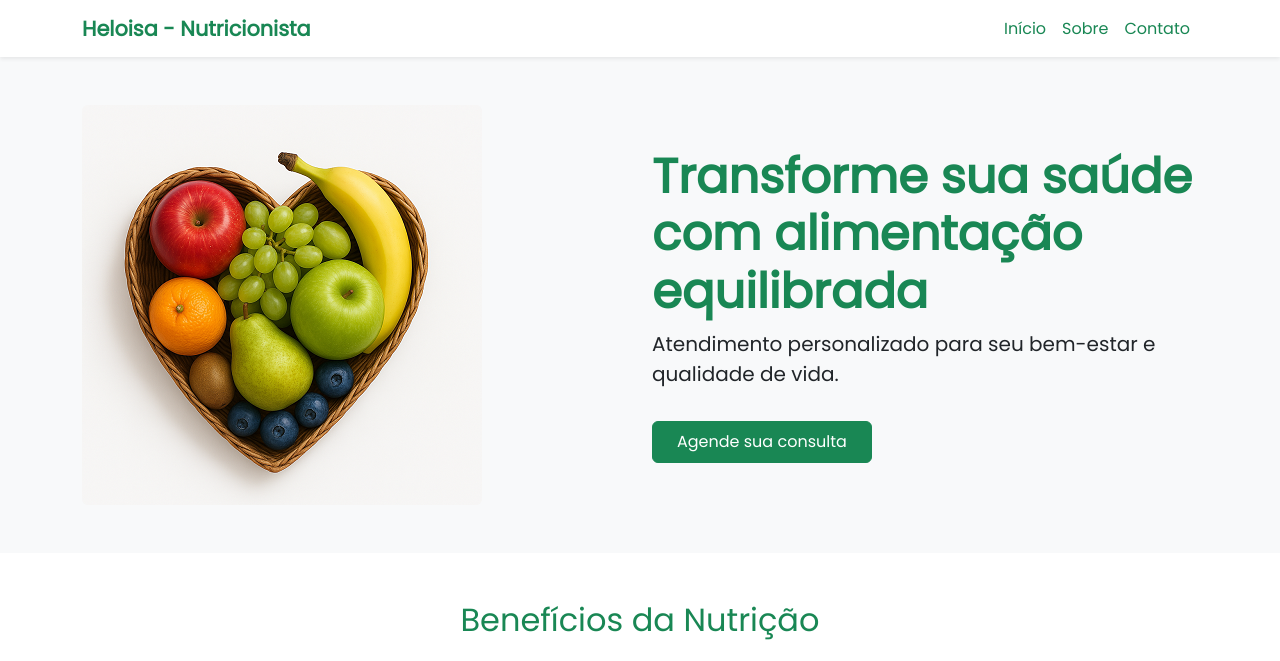
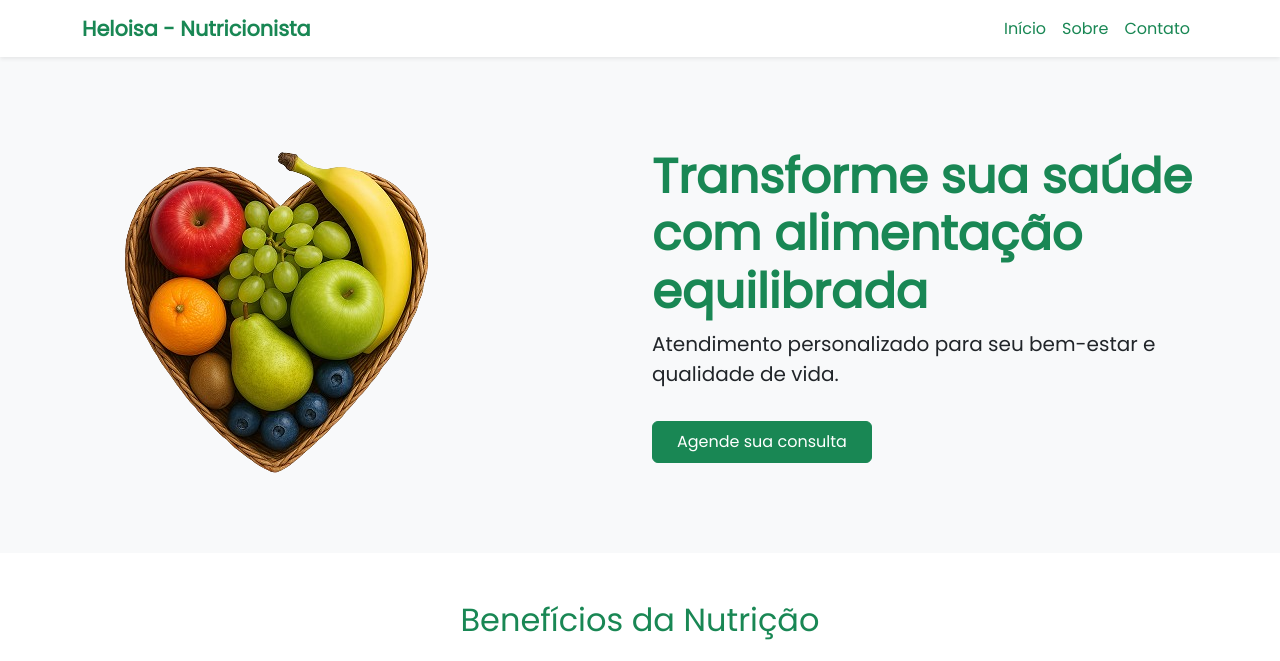
Before and after one commit to jaysonstn/Nutri, a plain HTML site: page index.html in a window 1280 px wide. Shown: the top 661 px of the page. Drawn offline with nearby package versions, Linux system fonts and the light colour scheme.

Commit message:
Update index.html

```diff
--- a/index.html
+++ b/index.html
@@ -35,7 +35,7 @@
         <div class="row align-items-center">
           <!-- Imagem à esquerda -->
           <div class="col-md-6 mb-4 mb-md-0 text-center text-md-start">
-            <img src="./assets/images/frutas.png" alt="Imagem ilustrativa" class="img-fluid rounded">
+            <img src="./assets/images/frutas-removebg-preview.png" alt="Imagem ilustrativa" class="img-fluid rounded">
           </div>
 
           <!-- Texto à direita -->
```
